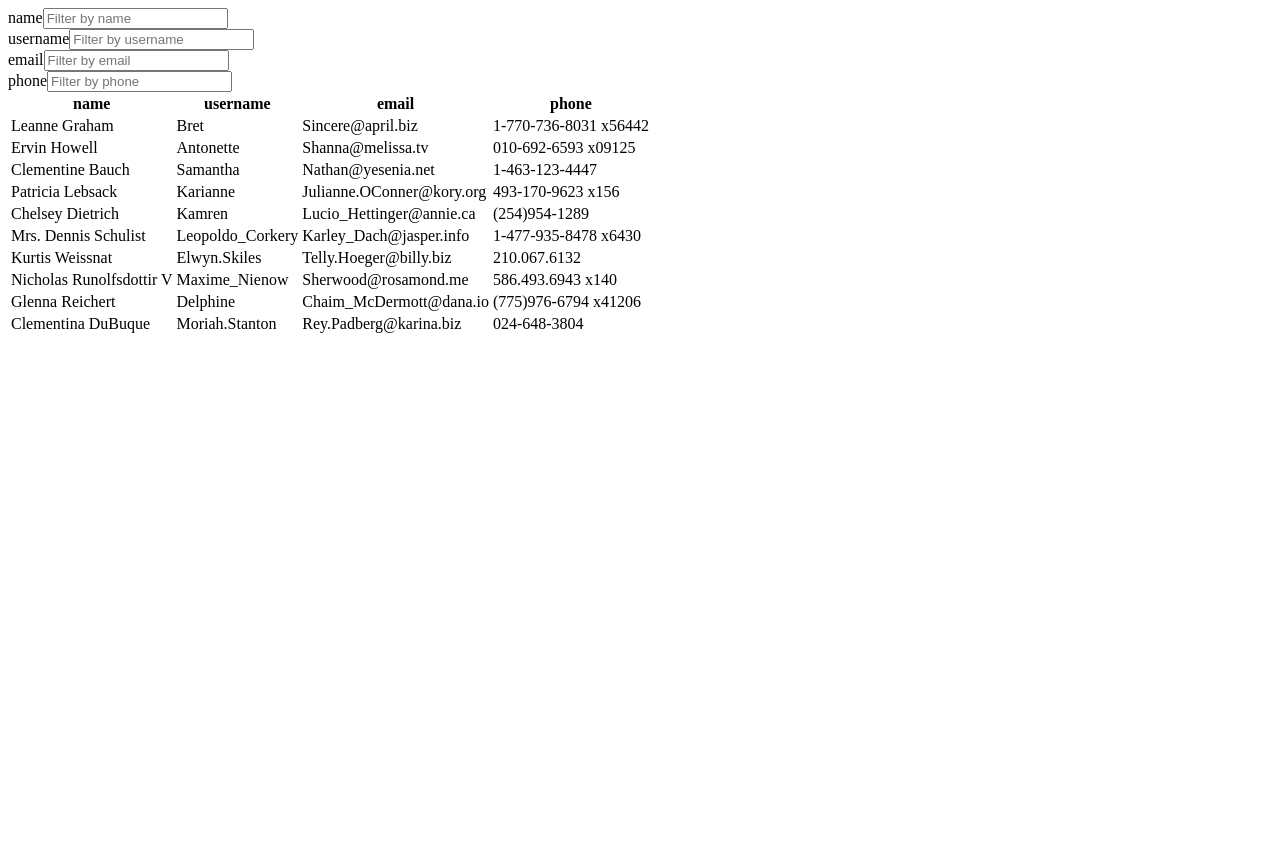
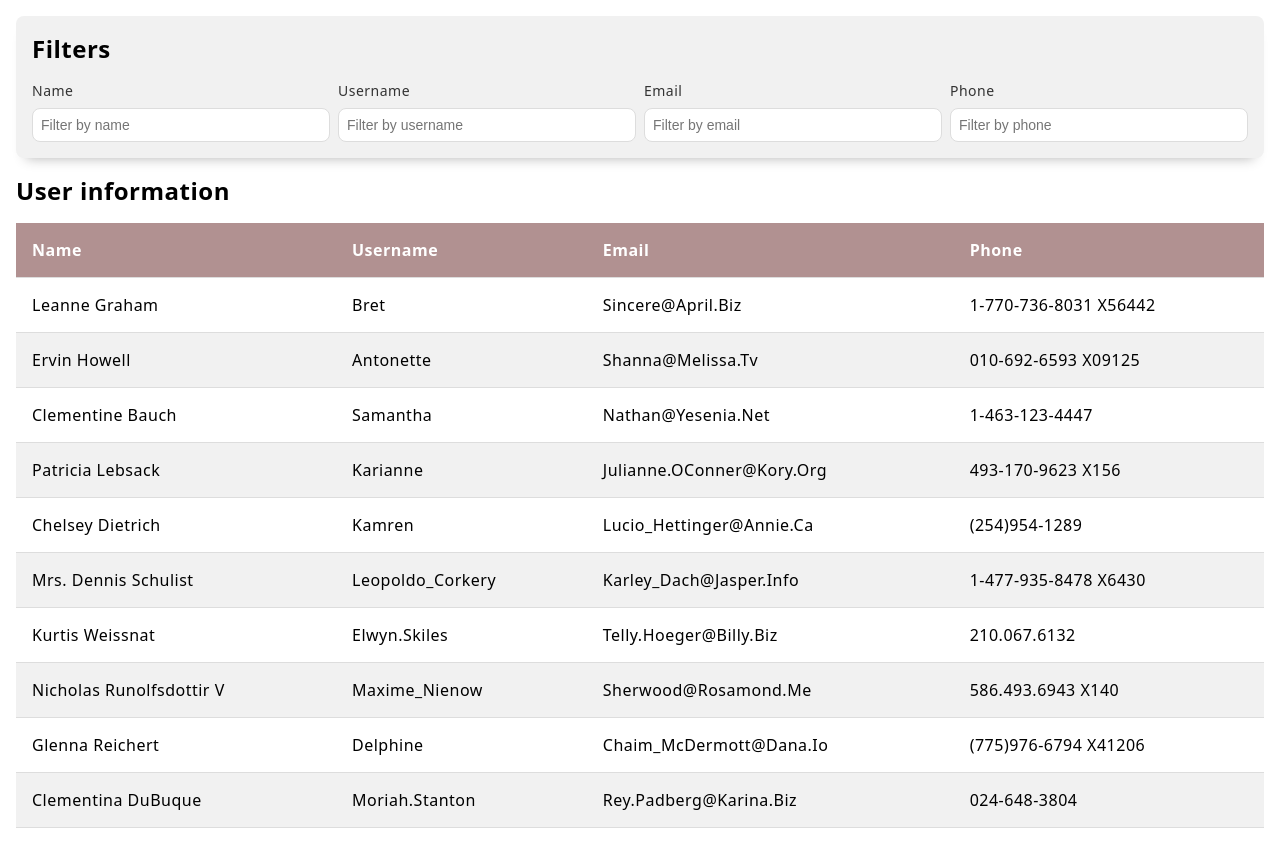
Before and after one commit to pl0tka/user_dashboard, a React (Create React App) app: page / in a window 1280 px wide. Before the commit the page ends 800 px from the top, so only its background shows below. Built offline with nearby package versions, Linux system fonts and the light colour scheme.

Commit message:
Add basic styles for a table and filters

```diff
--- a/package.json
+++ b/package.json
@@ -13,6 +13,7 @@
     "react-dom": "^18.3.1",
     "react-redux": "^9.1.2",
     "react-scripts": "5.0.1",
+    "styled-components": "^6.1.13",
     "typescript": "^3.9.10",
     "web-vitals": "^2.1.4"
   },
--- a/src/App.tsx
+++ b/src/App.tsx
@@ -1,4 +1,4 @@
-import React, { useEffect, useState } from 'react';
+import React, { useEffect } from 'react';
 import { useAppDispatch, useAppSelector } from './hooks/hooks.ts';
 import { useFetchUsersQuery } from './store/index.ts';
 import { changeAppStageData } from './store/slices/appStageSlice.ts';
@@ -6,6 +6,38 @@ import { LoadingPage } from './pages/LoadingPage/LoadingPage.tsx';
 import { ErrorPage } from './pages/ErrorPage/ErrorPage.tsx';
 import { MainPage } from './pages/MainPage/MainPage.tsx';
 import { AppStage } from './types.ts';
+import { createGlobalStyle } from 'styled-components';
+
+export const GlobalStyle = createGlobalStyle`
+  :root {
+    --clr-primary: #b19191;
+    --clr-white: #fff;
+    --clr-grey-lighter: #f1f1f1;
+    --clr-grey-light: #ddd;
+    --clr-grey-medium-light: #d1d1d1;
+    --clr-grey-medium: #b3b3b3;
+    --clr-grey-dark: #333;
+
+    --border-radius: 0.5rem;
+    --letter-spacing: 0.5px;
+    --container-max-width: 1400px;
+
+    --spacing-xs: 0.5rem;
+    --spacing-sm: 1rem;
+    --spacing-md: 1.5rem;
+
+    --text-sm: 0.875rem;
+    --text-md: 1rem;
+    --text-lg: 1.5rem;
+  }
+
+  body {
+    margin: 0;
+    padding: 0;
+    font-family: system-ui, -apple-system, BlinkMacSystemFont, 'Segoe UI', Roboto, Oxygen, Ubuntu, Cantarell, 'Open Sans', 'Helvetica Neue', sans-serif;
+    letter-spacing: var(--letter-spacing);
+  }
+`;
 
 const App: React.FunctionComponent = () => {
   const dispatch = useAppDispatch();
@@ -24,6 +56,7 @@ const App: React.FunctionComponent = () => {
 
   return (
     <>
+      <GlobalStyle />
       {appStage === AppStage.LOADING ? <LoadingPage /> : null}
       {appStage === AppStage.ERROR ? <ErrorPage /> : null}
       {appStage === AppStage.SUCCESS ? <MainPage data={data} /> : null}
--- a/src/components/UserFilter.tsx
+++ b/src/components/UserFilter.tsx
@@ -3,6 +3,46 @@ import { useAppDispatch, useAppSelector } from '../hooks/hooks.ts';
 import { changeFilterData } from '../store/slices/usersSlice.ts';
 import { filters } from '../const.ts';
 import { Filters } from '../types.ts';
+import styled from 'styled-components';
+import Container from '../styles/Container.tsx';
+import SectionTitle from '../styles/SectionTitle.tsx';
+
+const FilterContainer = styled.div`
+  display: flex;
+  flex-direction: column;
+  gap: var(--spacing-sm);
+  margin: var(--spacing-sm);
+  padding: var(--spacing-sm);
+  border-radius: var(--border-radius);
+  background-color: var(--clr-grey-lighter);
+  box-shadow: 0px 10px 12px -10px var(--clr-grey-medium);
+`;
+
+const FilterInputContainer = styled.div`
+  display: grid;
+  justify-content: start;
+  grid-template-columns: repeat(auto-fit, minmax(200px, 1fr));
+  gap: var(--spacing-xs);
+`;
+
+const FilterInputItem = styled.div`
+  display: flex;
+  flex-direction: column;
+  gap: var(--spacing-xs);
+`;
+
+const Label = styled.label`
+  font-size: var(--text-sm);
+  color: var(--clr-grey-dark);
+  text-transform: capitalize;
+`;
+
+const Input = styled.input`
+  padding: var(--spacing-xs);
+  border: 1px solid var(--clr-grey-light);
+  border-radius: var(--border-radius);
+  font-size: var(--text-sm);
+`;
 
 const UserFilter: React.FunctionComponent = () => {
   const dispatch = useAppDispatch();
@@ -19,9 +59,9 @@ const UserFilter: React.FunctionComponent = () => {
   };
 
   const renderedInputs = filters.map((filter) => (
-    <div key={filter}>
-      <label htmlFor={filter}>{filter}</label>
-      <input
+    <FilterInputItem key={filter}>
+      <Label htmlFor={filter}>{filter}</Label>
+      <Input
         type="text"
         name={filter}
         placeholder={`Filter by ${filter}`}
@@ -30,10 +70,17 @@ const UserFilter: React.FunctionComponent = () => {
           handleChange(event.target.value, filter as Filters)
         }
       />
-    </div>
+    </FilterInputItem>
   ));
 
-  return <div>{renderedInputs}</div>;
+  return (
+    <Container>
+      <FilterContainer>
+        <SectionTitle>Filters</SectionTitle>
+        <FilterInputContainer>{renderedInputs}</FilterInputContainer>
+      </FilterContainer>
+    </Container>
+  );
 };
 
 export default UserFilter;
--- a/src/components/UserTable.tsx
+++ b/src/components/UserTable.tsx
@@ -2,6 +2,51 @@ import React from 'react';
 import { useAppSelector } from '../hooks/hooks.ts';
 import { filters } from '../const.ts';
 import { User } from '../types.ts';
+import styled from 'styled-components';
+import Container from '../styles/Container.tsx';
+import SectionTitle from '../styles/SectionTitle.tsx';
+
+const TableContainer = styled.div`
+  display: flex;
+  flex-direction: column;
+  gap: var(--spacing-sm);
+  margin: var(--spacing-sm);
+`;
+
+const Table = styled.table`
+  width: 100%;
+  border-collapse: collapse;
+  font-size: var(--text-md);
+  text-align: left;
+`;
+
+const TableScroll = styled.div`
+  overflow-y: scroll;
+`;
+
+const Th = styled.th`
+  background-color: var(--clr-primary);
+  color: var(--clr-white);
+  padding: var(--spacing-sm);
+  border-bottom: 1px solid var(--clr-grey-light);
+  text-transform: capitalize;
+`;
+
+const Td = styled.td`
+  padding: var(--spacing-sm);
+  border-bottom: 1px solid var(--clr-grey-light);
+  text-transform: capitalize;
+`;
+
+const Tr = styled.tr`
+  &:nth-child(even) {
+    background-color: var(--clr-grey-lighter);
+  }
+
+  &:hover {
+    background-color: var(--clr-grey-medium-light);
+  }
+`;
 
 type UserTableProps = {
   data: Array<User>;
@@ -20,26 +65,33 @@ const UserTable: React.FunctionComponent<UserTableProps> = ({ data }) => {
   const renderedUsers = filteredUsers.map((user: User) => {
     const { id, name, username, email, phone } = user;
     return (
-      <tr key={id}>
-        <td>{name}</td>
-        <td>{username}</td>
-        <td>{email}</td>
-        <td>{phone}</td>
-      </tr>
+      <Tr key={id}>
+        <Td>{name}</Td>
+        <Td>{username}</Td>
+        <Td>{email}</Td>
+        <Td>{phone}</Td>
+      </Tr>
     );
   });
 
   const renderedTableHeaders = filters.map((filter) => (
-    <th key={filter}>{filter}</th>
+    <Th key={filter}>{filter}</Th>
   ));
 
   return (
-    <table>
-      <thead>
-        <tr>{renderedTableHeaders}</tr>
-      </thead>
-      <tbody>{renderedUsers}</tbody>
-    </table>
+    <Container>
+      <TableContainer>
+        <SectionTitle>User information</SectionTitle>
+        <TableScroll>
+          <Table>
+            <thead>
+              <Tr>{renderedTableHeaders}</Tr>
+            </thead>
+            <tbody>{renderedUsers}</tbody>
+          </Table>
+        </TableScroll>
+      </TableContainer>
+    </Container>
   );
 };
 
--- /dev/null
+++ b/src/styles/Container.tsx
@@ -0,0 +1,8 @@
+import styled from 'styled-components';
+
+const Container = styled.div`
+  margin: 0 auto;
+  max-width: var(--container-max-width);
+`;
+
+export default Container;
--- /dev/null
+++ b/src/styles/SectionTitle.tsx
@@ -0,0 +1,8 @@
+import styled from 'styled-components';
+
+const SectionTitle = styled.h2`
+  font-size: var(--text-lg);
+  margin: 0;
+`;
+
+export default SectionTitle;
```
Also changed, not shown: 1 other file (tests, documents, lock files or other folders).
